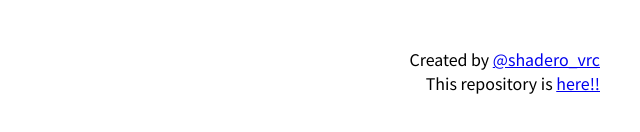
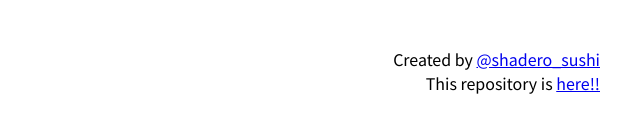
Before and after one commit to shadero/web-ohayougozaima-su, a plain HTML site: page index.html in a window 1280 px wide. Shown: the part 172-304 px from the top of the page, 320-960 px from the left. Drawn offline with Linux system fonts and the light colour scheme.

Commit message:
Fix footer author link to correct Twitter handle

```diff
--- a/index.html
+++ b/index.html
@@ -87,7 +87,7 @@
 		</a>
 	</main>
 	<footer>
-		Created by <a href="https://twitter.com/shadero_vrc">@shadero_vrc</a>
+		Created by <a href="https://twitter.com/shadero_sushi">@shadero_sushi</a>
 		<br>
 		This repository is <a href="https://github.com/shadero/web-ohayougozaima-su">here!!</a>
 	</footer>
```
